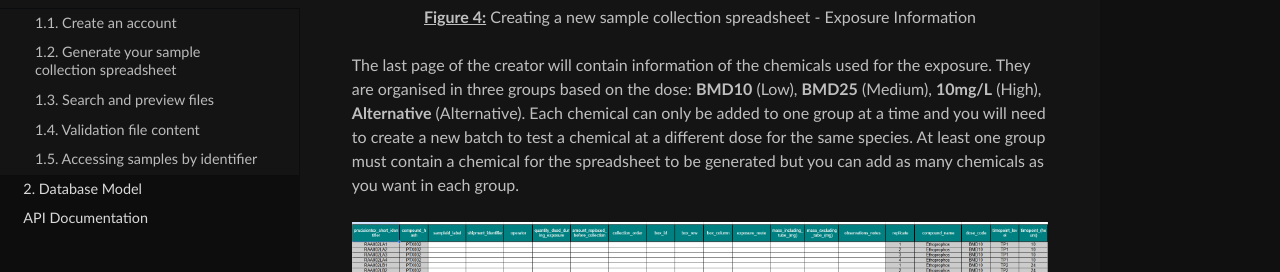
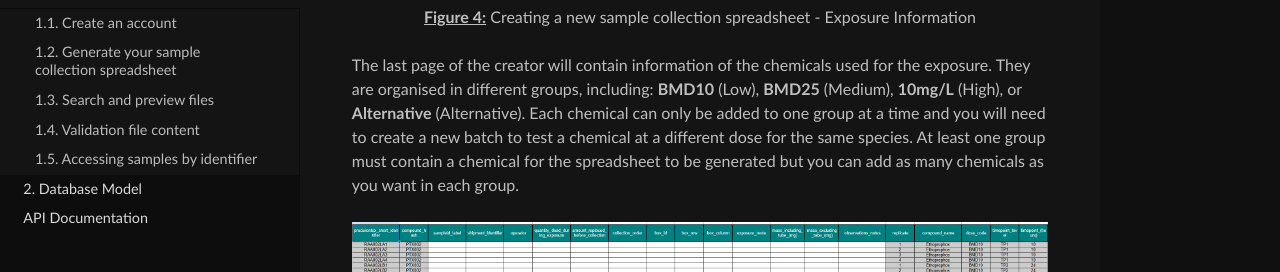
Before and after one commit to precisiontox/ptox-metadata-manager, a Sphinx documentation site: the page built from docs/source/user_guide.rst, in a window 1280 px wide and 900 px high, scrolled down 2699 px. Shown: the part 202-474 px from the top of the window. Built offline with Sphinx 7.4.7 and the Read the Docs theme 2.0.0, drawn with Linux system fonts in a browser that asks for light colours.

Commit message:
Update docs for dose groups

```diff
--- a/docs/source/user_guide.rst
+++ b/docs/source/user_guide.rst
@@ -78,8 +78,8 @@ After clicking "Next", you will access the timepoints page where you are asked t
 
     **Figure 4:** Creating a new sample collection spreadsheet - Exposure Information
 
-The last page of the creator will contain information of the chemicals used for the exposure. They are organised in three
-groups based on the dose: **BMD10** (Low), **BMD25** (Medium), **10mg/L** (High), **Alternative** (Alternative). Each chemical can only be added to one
+The last page of the creator will contain information of the chemicals used for the exposure. They are organised in different
+groups, including: **BMD10** (Low), **BMD25** (Medium), **10mg/L** (High), or **Alternative** (Alternative). Each chemical can only be added to one
 group at a time and you will need to create a new batch to test a chemical at a different dose for the same species. At
 least one group must contain a chemical for the spreadsheet to be generated but you can add as many chemicals as you want
 in each group.
```
